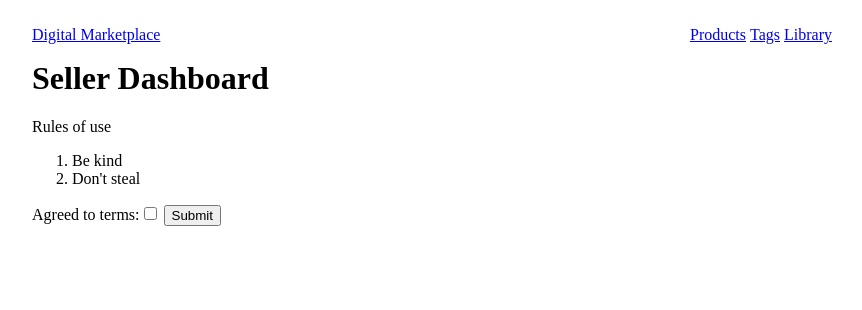
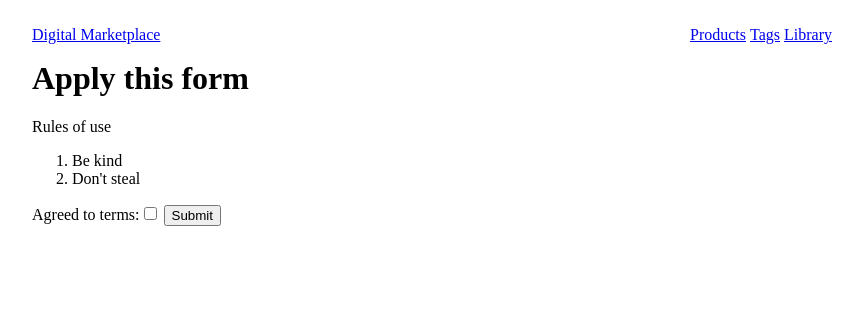
Before and after one commit to Dmitrii-Kozlov/market, a Django app: page /seller/ in a window 1280 px wide. Shown: the top 310 px of the page, without its empty margins (208-1070 px from the left). Run offline with Django 3.2, Linux system fonts and the light colour scheme; the visitor is signed in with stand-in values (Sample User, id 1); some libraries are stand-ins or nearby versions.

Commit message:
apply for account

```diff
--- a/src/sellers/views.py
+++ b/src/sellers/views.py
@@ -3,15 +3,48 @@ from django.shortcuts import render
 
 # Create your views here.
 from django.views import View
+from django.views.generic.edit import FormMixin
+
 from .forms import NewSellerForm
+from .models import SellerAccount
 
-class SellerDashboard(LoginRequiredMixin, View):
+class SellerDashboard(LoginRequiredMixin, FormMixin, View):
+    form_class = NewSellerForm
+    success_url = "/seller/"
+
     def post(self, request, *args, **kwargs):
-        form = NewSellerForm(request.POST)
+        form = self.get_form()
         if form.is_valid():
-            print("add new seller")
-        return render(request, "sellers/dashboard.html", {'form': form})
+            return self.form_valid(form)
+        else:
+            return self.form_invalid(form)
 
     def get(self, request, *args, **kwargs):
-        form = NewSellerForm()
-        return render(request, "sellers/dashboard.html", {'form': form})
+        apply_form = self.get_form()
+        account = SellerAccount.objects.filter(user=self.request.user)
+        exists = account.exists()
+        active = None
+        # context = {
+        #     'apply_form': apply_form,
+        #     'account': account,
+        #     'active': active,
+        #     'exists': exists
+        # }
+        context = {}
+        if exists:
+            account = account.first()
+            active = account.active
+        if not exists and not active:
+            context["title"] = "Apply this form"
+            context["apply_form"] = apply_form
+        elif exists and not active:
+            context["title"] = "Account Pending"
+        elif exists and active:
+            context["title"] = "Seller Dashboard"
+
+        return render(request, "sellers/dashboard.html", context)
+
+    def form_valid(self, form):
+        valid_data = super(SellerDashboard, self).form_valid(form)
+        obj = SellerAccount.objects.create(user=self.request.user)
+        return valid_data
--- a/src/templates/sellers/dashboard.html
+++ b/src/templates/sellers/dashboard.html
@@ -1,7 +1,9 @@
 {% extends "base.html" %}
 
 {% block content %}
-<h1>Seller Dashboard</h1>
+<!--<h1>Seller Dashboard</h1>-->
+<h1>{{ title }}</h1>
+{% if apply_form %}
 Rules of use
 <form method="post" action=""> {% csrf_token %}
 <ol>
@@ -12,7 +14,8 @@ Rules of use
         Don't steal
     </li>
 </ol>
-    {{ form }}
+    {{ apply_form }}
     <button type="submit">Submit</button>
 </form>
+{% endif %}
 {% endblock %}
```
